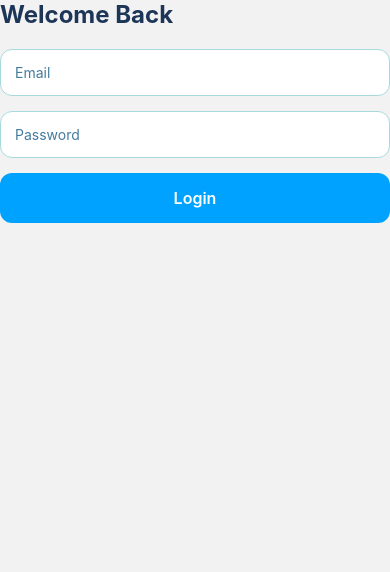
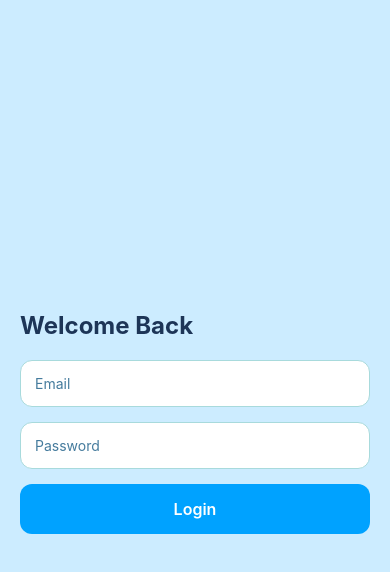
Before and after one commit to rotanpuolikas/Mobile-Programming-IT00ED48-3002, a React Native app: screen /Login in a window 390 px wide. Shown: the top 572 px of the page. Built offline with nearby package versions, Linux system fonts and the light colour scheme; no server answers.

Commit message:
finally added normal theming to login, no wonder it looked bad

```diff
--- a/theme/theme.js
+++ b/theme/theme.js
@@ -3,6 +3,12 @@ import { colours } from "./colours.js"
 import { StyleSheet } from "react-native"
 
 export const styles = StyleSheet.create({
+  loginContainer: {
+    flex: 1,
+    backgroundColor: colours.background,
+    padding: 20,
+    justifyContent: "center",
+  },
   container: {
     flex: 1,
     backgroundColor: colours.background,
```
